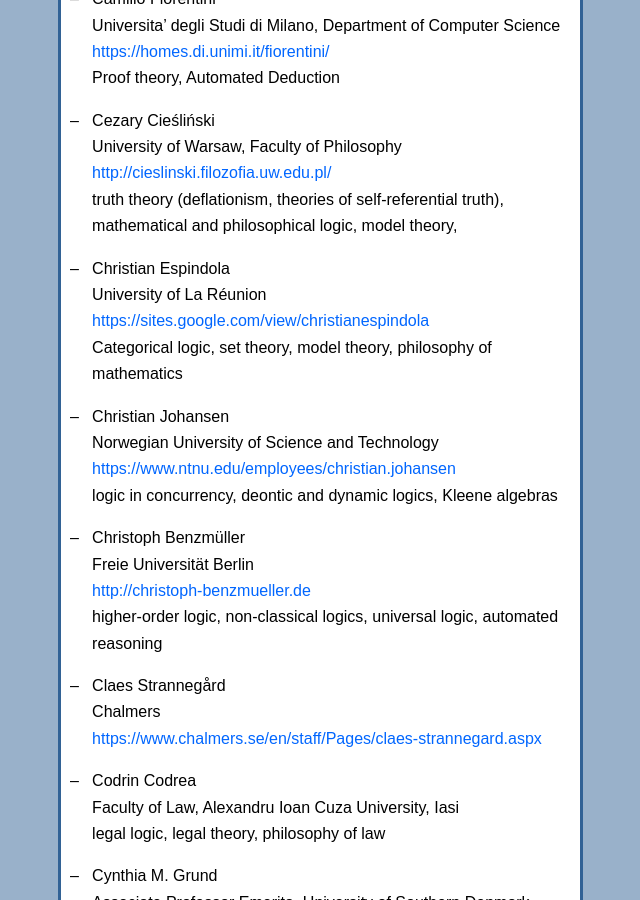
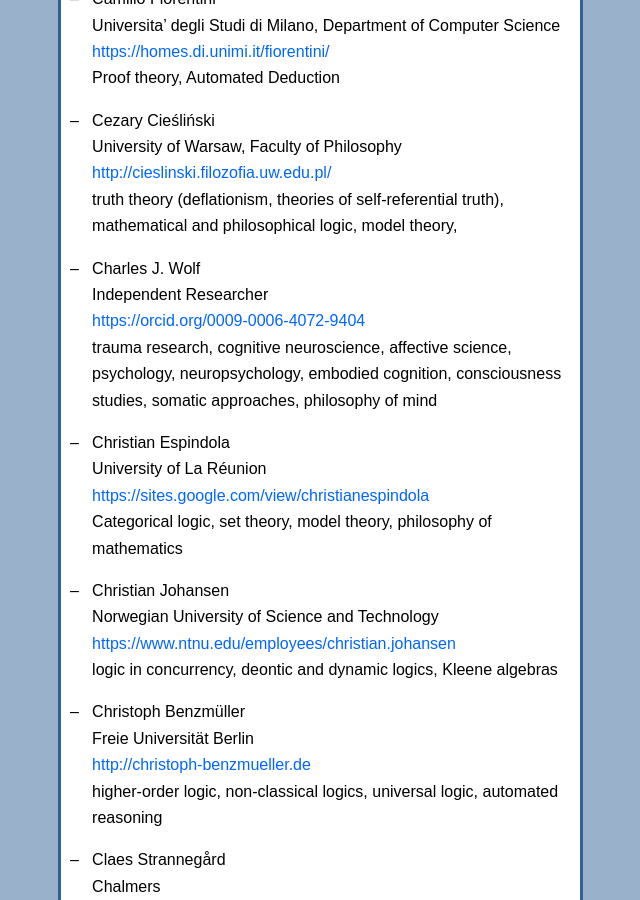
Before and after one commit to scandinavianlogic/scandinavianlogic.github.io, a Jekyll site: the page built from members.md, in a window 1280 px wide and 900 px high, scrolled down 4257 px. Shown: the whole window, without its empty margins (453-1093 px from the left). Built offline with Jekyll 4.4.1, drawn with Linux system fonts in a browser that asks for light colours.

Commit message:
new member

```diff
--- a/members.md
+++ b/members.md
@@ -164,6 +164,13 @@ membership.
   University of Warsaw, Faculty of Philosophy
   <http://cieslinski.filozofia.uw.edu.pl/>
   truth theory (deflationism, theories of self-referential truth), mathematical and philosophical logic, model theory,
+
+- Charles J. Wolf
+  Independent Researcher
+  <https://orcid.org/0009-0006-4072-9404>
+  trauma research, cognitive neuroscience, affective science, psychology,
+  neuropsychology, embodied cognition, consciousness studies, somatic
+  approaches, philosophy of mind
 
 - Christian Espindola
   University of La Réunion
```
